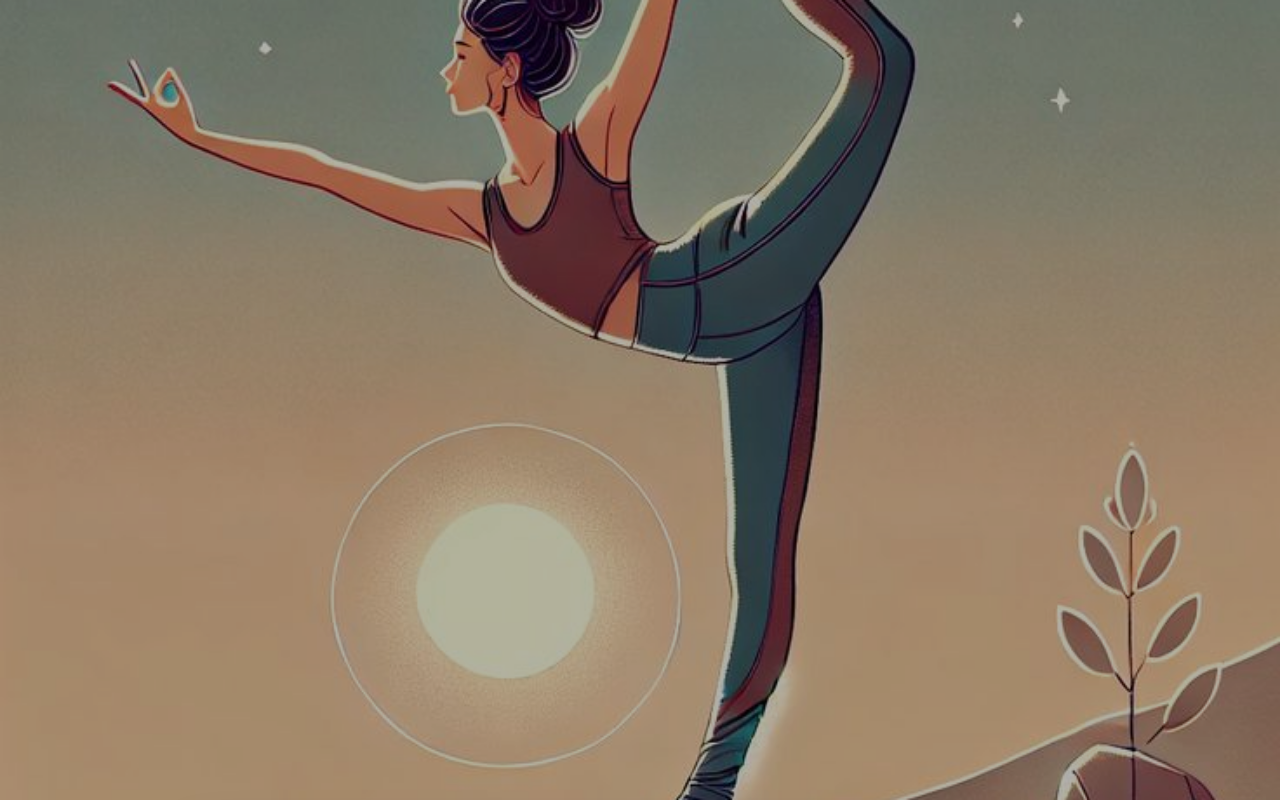
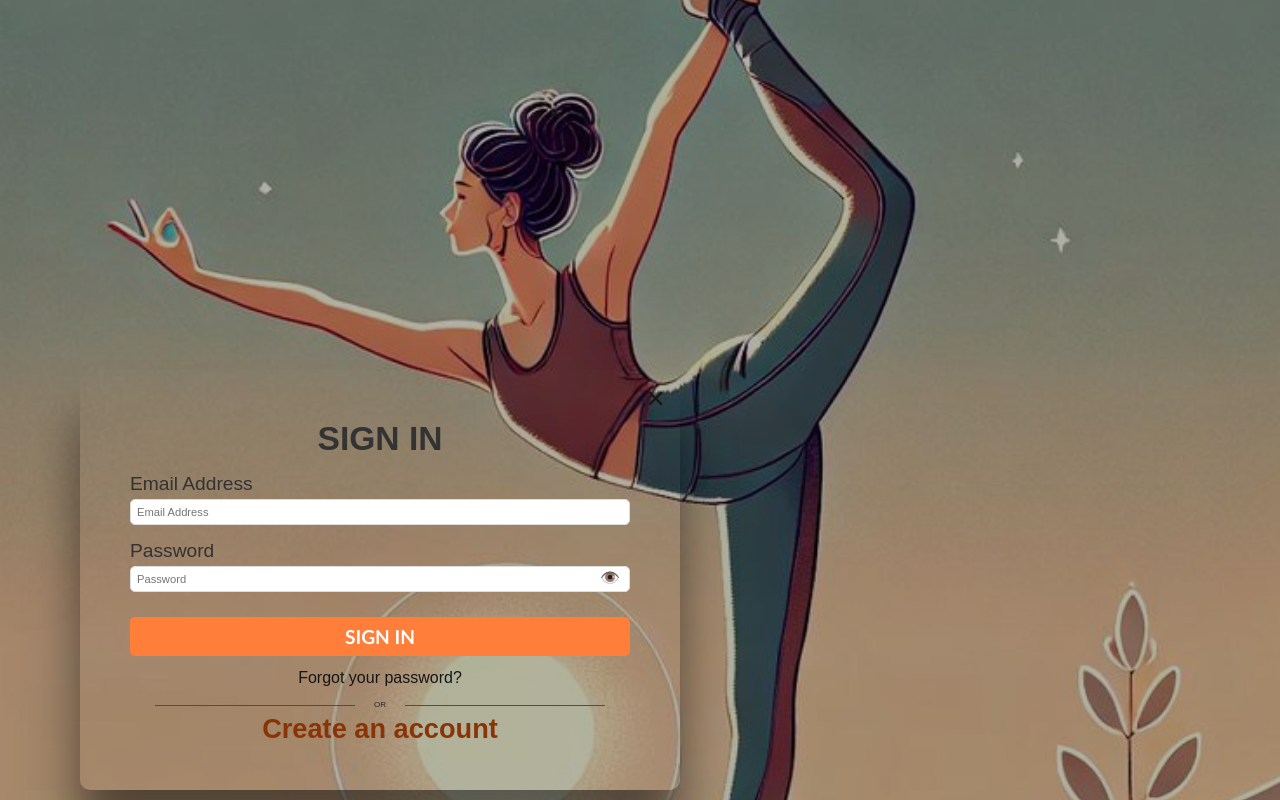
Before and after one commit to mansha-6/Yogic-Voyage, a website: page signin.html in a window 1280 px wide. Drawn offline with Linux system fonts and the light colour scheme.

Commit message:
files added

```diff
--- a/createacc.css
+++ b/createacc.css
@@ -49,42 +49,42 @@ body {
 /* Create Account Form */
 .create-account-container {
     /* background: white; */
-    width: 1300px;
-    height: 850px;
-    padding: 40px;
+    width: 40vw;
+    height: 50vh;
+    padding: 30px;
     border-radius: 10px;
     box-shadow: 0 10px 20px rgba(0, 0, 0, 0.5);
     text-align: center;
     position: relative;
-    margin-left: 500px;
-    margin-top: 400px;
+    margin-left: 50px;
+    margin-top: 100px;
 }
 
 h1 {
-    font-size: 4rem;
-    margin-bottom: 40px;
+    font-size: 2rem;
+    margin-bottom: 20px;
     color: #333;
 }
 
 /* Form Styling */
 .form-group {
-    margin-bottom: 30px;
+    margin-bottom: 13px;
     text-align: left;
 }
 
 label {
-    font-size: 2rem;
-    color: #454444;
+    font-size: 1.2rem;
+    color: #3b3a3a;
     display: block;
-    margin-bottom: 7px;
+    margin-bottom: 5px;
 }
 
 input {
     width: 100%;
-    padding: 10px;
+    padding: 4px;
     border: 1px solid #ddd;
     border-radius: 5px;
-    font-size: 1.5rem;
+    font-size: 0.8rem;
 }
 
 .submit-button {
@@ -92,9 +92,9 @@ input {
     background-color: #ff7e39;
     color: white;
     border: none;
-    padding: 12px;
+    padding: 8px;
     border-radius: 5px;
-    font-size: 2.2rem;
+    font-size: 1.2rem;
     cursor: pointer;
     margin-top: 10px;
 }
@@ -106,8 +106,8 @@ input {
 /* Back to Home Link */
 .back-button {
     display: block;
-    margin-top: 20px;
-    font-size: 2.5rem;
+    margin-top: 10px;
+    font-size: 1.1rem;
     color: #474646;
     text-decoration: none;
 }
--- a/signin.css
+++ b/signin.css
@@ -40,8 +40,8 @@ body {
     position: absolute;
     top: 0;
     left: 0;
-    width: 100%; /* Makes the image stretch across the full width of the viewport */
-    height: 100%; /* Makes the image stretch across the full height of the viewport */
+    width: 100vw; /* Makes the image stretch across the full width of the viewport */
+    height: 135vh; /* Makes the image stretch across the full height of the viewport */
     object-fit: cover; /* Ensures the image maintains aspect ratio and covers the screen */
     z-index: -2; /* Places the image behind the content */
     opacity: 10;
@@ -51,15 +51,15 @@ body {
 /* Sign-In Form Container */
 .sign-in-container {
     /* background-color: white; */
-    width: 1500px;
-    height: 900px;
-    padding: 100px;
+    width: 600px;
+    height: 420px;
+    padding: 50px;
     border-radius: 10px;
     box-shadow: 0 50px 50px rgba(0, 0, 0, 0.5);
     text-align: center;
     position: relative;
-    margin-left: 200px;
-    margin-top: 800px;
+    margin-left: 80px;
+    margin-top: 370px;
 }
 
 /* Close Button */
@@ -69,35 +69,35 @@ body {
     right: 15px;
     background: none;
     border: none;
-    font-size: 4rem;
+    font-size: 2rem;
     color: #161616;
     cursor: pointer;
 }
 
 /* Form Elements */
 h1 {
-    font-size: 4rem;
-    margin-bottom: 40px;
+    font-size: 2.1rem;
+    margin-bottom: 15px;
     color: #333;
 }
 
 .form-group {
-    margin-bottom: 20px;
+    margin-bottom: 15px;
     text-align: left;
 }
 
 label {
-    font-size: 2.7rem;
+    font-size: 1.2rem;
     color: #323232;
 }
 
 input {
     width: 100%;
-    padding: 10px;
-    margin-top: 15px;
+    padding: 6px;
+    margin-top: 4px;
     border: 1px solid #ddd;
     border-radius: 5px;
-    font-size: 1.9rem;
+    font-size: 0.7rem;
 }
 
 .password-container {
@@ -118,12 +118,12 @@ input {
     background-color: #ff7e39;
     color: white;
     border: none;
-    padding: 12px;
+    padding: 8px;
     border-radius: 5px;
-    font-size: 2.5rem;
+    font-size: 1.2rem;
     font-weight: bold;
     cursor: pointer;
-    margin-top: 30px;
+    margin-top: 10px;
     font-family: 'Gill Sans', 'Gill Sans MT', Calibri, 'Trebuchet MS', sans-serif;
 }
 
@@ -134,8 +134,8 @@ input {
 /* Links */
 .forgot-password {
     display: block;
-    margin-top: 20px;
-    font-size: 1.8rem;
+    margin-top: 13px;
+    font-size: 1rem;
     color: #161616;
     text-decoration: none;
 }
@@ -147,13 +147,13 @@ input {
 .divider {
     display: flex;
     align-items: center;
-    margin: 20px 0;
+    margin: 13px 0;
 }
 
 .divider span {
     flex: 1;
     text-align: center;
-    font-size: 1.5rem;
+    font-size: 0.5rem;
     color: #282727;
     position: relative;
 }
@@ -178,11 +178,11 @@ input {
 
 .create-account {
     display: block;
-    font-size: 2.7rem;
+    font-size: 1.7rem;
     color: #8a3406;
     text-decoration: none;
     font-weight: bold;
-
+    margin-top: -9px;
 }
 
 .create-account:hover {
```
Also changed, not shown: createacc.html (+1 -1 lines), ourprogram.html (+9 -2 lines), images/seniorcitizen.png (added).
